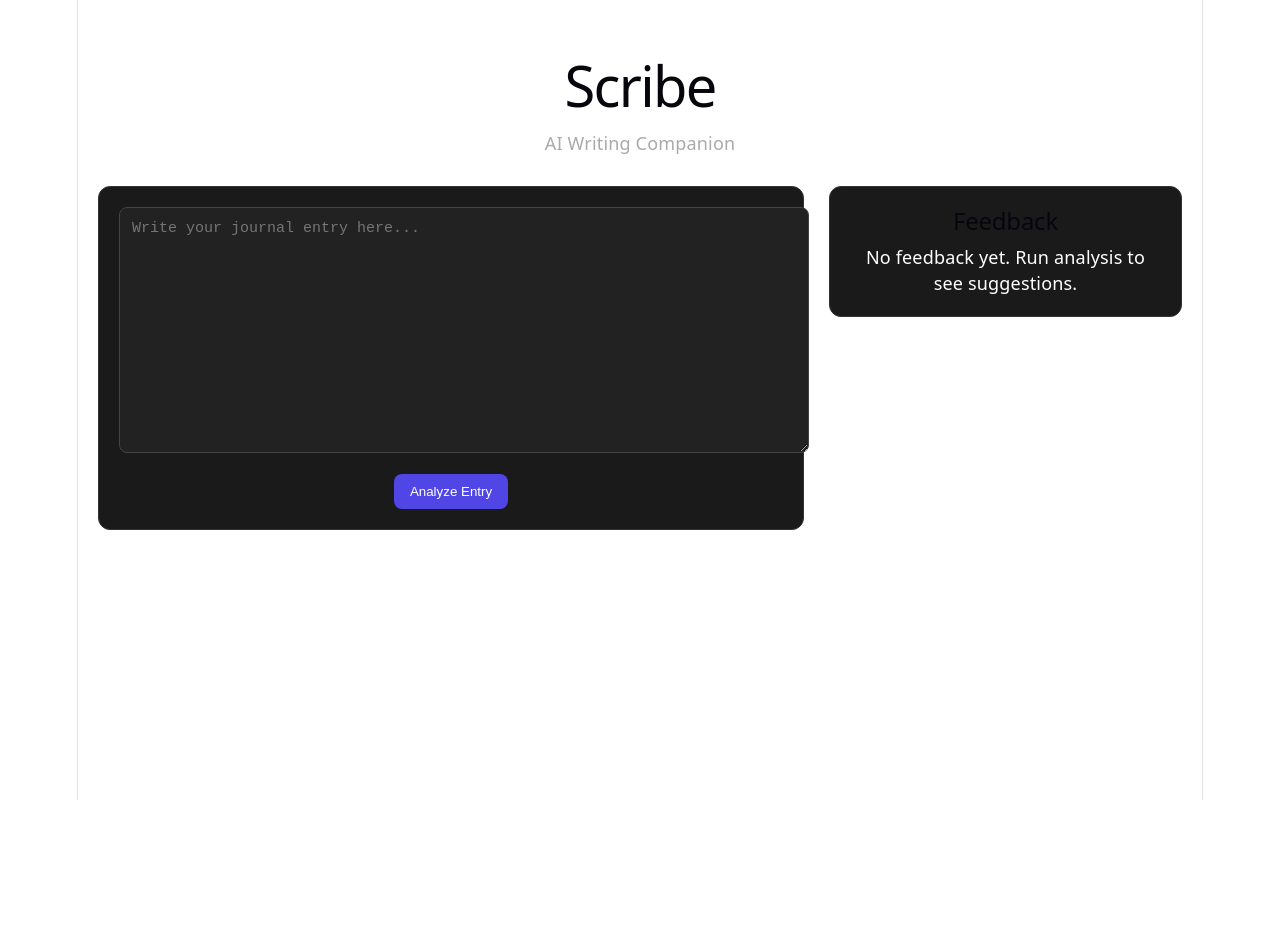
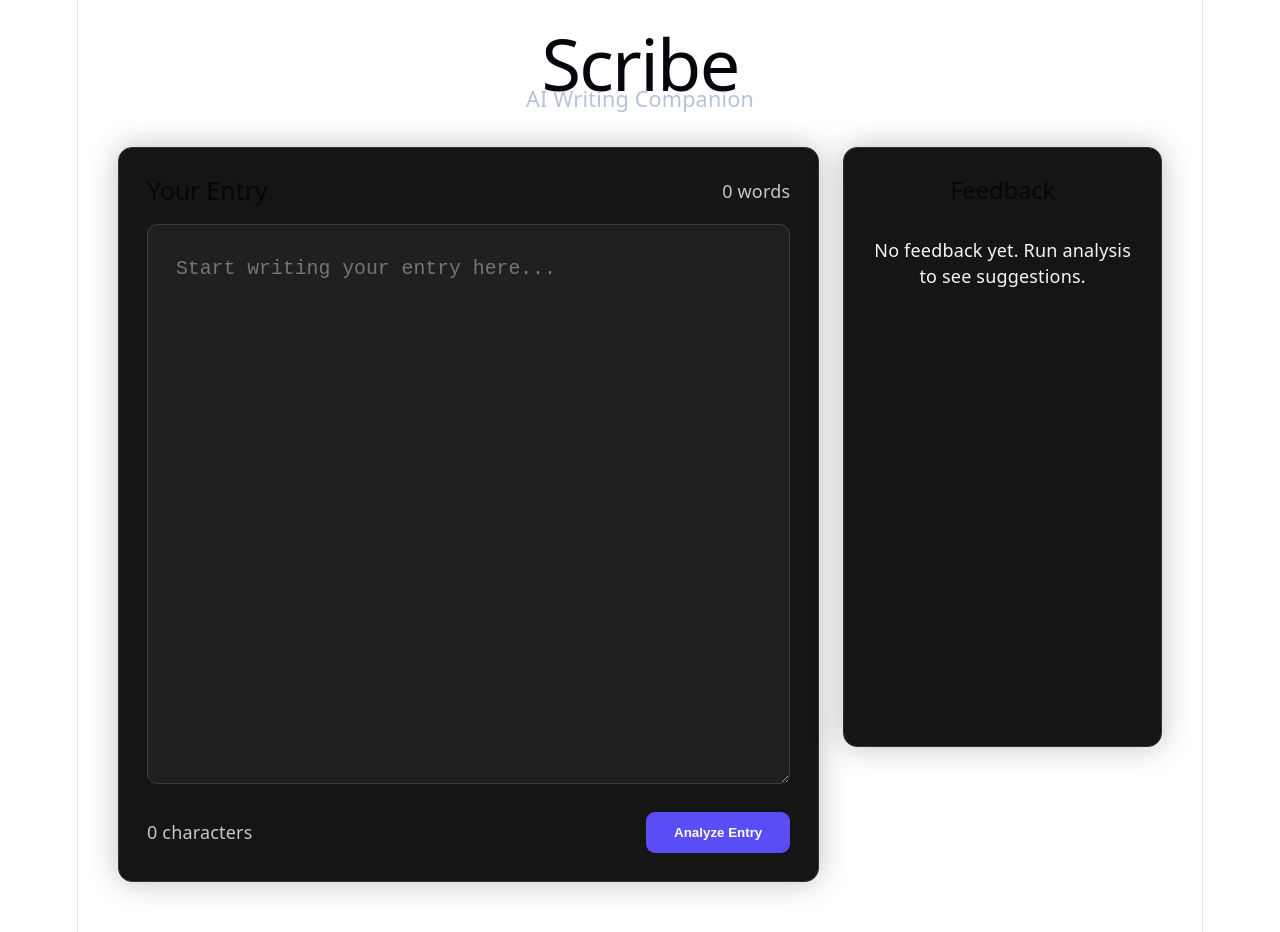
Before and after one commit to Zeta1313/Scribe, a React (Vite) app: page / in a window 1280 px wide. Before the commit the page ends 800 px from the top, so only its background shows below. Built offline with nearby package versions, Linux system fonts and the light colour scheme.

Commit message:
Made several changes to Journal.jsx and Journal.css. Made small changes to EntryEditor.jsx.

```diff
--- a/src/components/EntryEditor.jsx
+++ b/src/components/EntryEditor.jsx
@@ -1,6 +1,6 @@
-import {useState} from "react";
+import { useState } from "react";
 
-export default function EntryEditor({onAnalyze}) {
+export default function EntryEditor({ onAnalyze }) {
     const [text, setText] = useState("");
 
     const handleSubmit = () => {
@@ -8,16 +8,30 @@ export default function EntryEditor({onAnalyze}) {
         onAnalyze(text);
     };
 
+    const wordCount = text.trim()
+        ? text.trim().split(/\s+/).length
+        : 0;
+
     return (
-        <div className="entry-editor">
+        <div className="editor-card">
+            <div className="editor-header">
+                <h2>Your Entry</h2>
+                <span>{wordCount} words</span>
+            </div>
+
             <textarea
                 value={text}
                 onChange={(e) => setText(e.target.value)}
-                placeholder="Write your journal entry here..."
-                rows="10"
-                cols="50"
+                placeholder="Start writing your entry here..."
             />
-            <button onClick={handleSubmit}>Analyze Entry</button>
+
+            <div className="editor-footer">
+                <span>{text.length} characters</span>
+
+                <button onClick={handleSubmit}>
+                Analyze Entry
+                </button>
+            </div>
         </div>
     );
 }
--- a/src/components/FeedbackItem.jsx
+++ b/src/components/FeedbackItem.jsx
@@ -1,7 +1,11 @@
-export default function FeedbackItem({type, message}) {
+export default function FeedbackItem({ type, message }) {
     return (
-        <div className={`feedback-item ${type}`}>
-            <p className="feedback-type">{type}</p>
+        <div className="feedback-item">
+            <div className="feedback-item-header">
+                <span className="feedback-dot"></span>
+                <span className="feedback-type">{type}</span>
+            </div>
+
             <p className="feedback-message">{message}</p>
         </div>
     );
--- a/src/pages/Journal.css
+++ b/src/pages/Journal.css
@@ -1,88 +1,168 @@
 /* Main Page Container */
 .journal-page {
-    max-width: 1200px;
+    min-height: 100vh;
+    max-width: 1400px;
     margin: 0 auto;
-    padding: 40px 20px;
-    color: white;
+    padding: 50px 40px;
+    color: #f5f5f5;
+}
+
+.journal-page * {
+    box-sizing: border-box;
 }
 
 /* Header Spacing */
 .app-header {
     text-align: center;
-    margin-bottom: 30px;
+    margin-bottom: 35px;
+}
+
+.app-header h1 {
+    font-size: 4rem;
+    margin: 0;
 }
 
 .subtitle {
-    color: #aaa;
+    color: #b8c2d6;
+    font-size: 1.2rem;
+    margin-top: 10px;
 }
 
-/* Layout for Editor and Feedback to be Side-By-Side*/
+/* Main Layout*/
 .main-content {
-    display: flex;
-    gap: 25px;
-    align-items: flex-start;
+    display: grid;
+    grid-template-columns: 2.2fr 1fr;
+    gap: 24px;
+    align-items: stretch;
 }
 
-/* Left Side */
-.editor-section {
-    flex: 2;
+/* Cards */
+.editor-card, .feedback-panel {
+    background: #151515;
+    border: 1px solid #333;
+    border-radius: 14px;
+    padding: 28px;
+    box-shadow: 0 0 30px rgba(0, 0, 0, 0.25);
 }
 
-/* Right Side */
-.feedback-section {
-    flex: 1;
+/* Editor */
+.editor-header {
+    display: flex;
+    justify-content: space-between;
+    align-items: center;
+    margin-bottom: 18px;
 }
 
-/* Card Styling */
-.editor-container, .feedback-panel {
-    background: #1a1a1a;
-    padding: 20px;
-    border-radius: 12px;
-    border: 1px solid #333;
+.editor-header h2 {
+    margin: 0;
+    font-size: 1.4rem;
+}
+
+.editor-header span, .editor-footer span {
+    color: #c7c7c7;
 }
 
 /* Text Area */
 textarea {
     width: 100%;
-    min-height: 220px;
-    padding: 12px;
-    border-radius: 8px;
-    border: 1px solid #444;
-    background-color: #222;
+    min-height: 560px;
+    padding: 28px;
+    border-radius: 10px;
+    border: 1px solid #3d3d3d;
+    background: #202020;
     color: white;
+    font-size: 1.1rem;
+    line-height: 1.7;
     resize: vertical;
-    font-size: 15px;
+    outline: none;
+}
+
+textarea:focus {
+    border-color: #6d5dfc;
+}
+
+.editor-footer {
+    display: flex;
+    justify-content: space-between;
+    align-items: center;
+    margin-top: 22px;
 }
 
 /* Analyze Button */
 button {
-    margin-top: 15px;
-    padding:10px 16px;
+    padding: 13px 28px;
     border: none;
-    border-radius: 8px;
-    background-color: #4f46e5;
+    border-radius: 9px;
+    background: #5b4df5;
     color: white;
+    font-weight: 600;
     cursor: pointer;
 }
 
 button:hover {
-    background-color: #4338ca;
+    background-color: #6f63ff;
 }
 
-/* Feedback Section Spacing */
-.feddback-panel {
-    margin-top: 20px;
+/* Feedback */
+.feedback-panel {
+    min-height: 600px;
+}
+
+.feedback-panel h2 {
+    text-align: center;
+    margin-top: 0;
+    margin-bottom: 32px;
+}
+
+.feedback-section {
+    margin-bottom: 34px;
+}
+
+.feedback-section h3 {
+    font-size: 1.35rem;
+    margin-bottom: 18px;
 }
 
 .feedback-item {
-    padding: 10px;
+    padding: 18px;
+    margin-bottom: 14px;
+    background: #232323;
+    border: 1px solid #333;
+    border-radius: 10px;
+}
+
+.feedback-item-header {
+    display: flex;
+    align-items: center;
+    gap: 10px;
+    color: #cfcfcf;
     margin-bottom: 10px;
-    background: #252525;
-    border-radius: 8px;
+}
+
+.feedback-dot {
+    width: 10px;
+    height: 10px;
+    background: #6d5dfc;
+    border-radius: 50%;
+}
+
+.feedback-message {
+    margin: 0;
+    line-height: 1.5;
 }
 
 /* Loading Message */
 .loading {
-    margin-top: 15px;
-    color: #aaa;
+    margin-top: 12px;
+    color: #b8c2d6;
 }
+
+@media (max-width: 900px) {
+    .main-content {
+        grid-template-columns: 1fr;
+    }
+
+    textarea {
+        min-height: 350px;
+    }
+}
--- a/src/pages/Journal.jsx
+++ b/src/pages/Journal.jsx
@@ -23,31 +23,21 @@ export default function Journal() {
   }
     return (
   <div className="journal-page">
-
     <Header />
 
     <div className="main-content">
-
       <div className="editor-section">
-                <div className="editor-container">
-
         <EntryEditor onAnalyze={handleAnalyze} />
 
         {loading && (
-                        <p className="loading">
-                            Analyzing entry...
-                        </p>
+          <p className="loading">Analyzing entry...</p>
         )}
-
-                </div>
       </div>
 
       <div className="feedback-section">
         <FeedbackPanel feedback={feedback} />
       </div>
-
     </div>
-
   </div>
 );
 }
```
Lines whose indentation alone changed are shown as unchanged.
